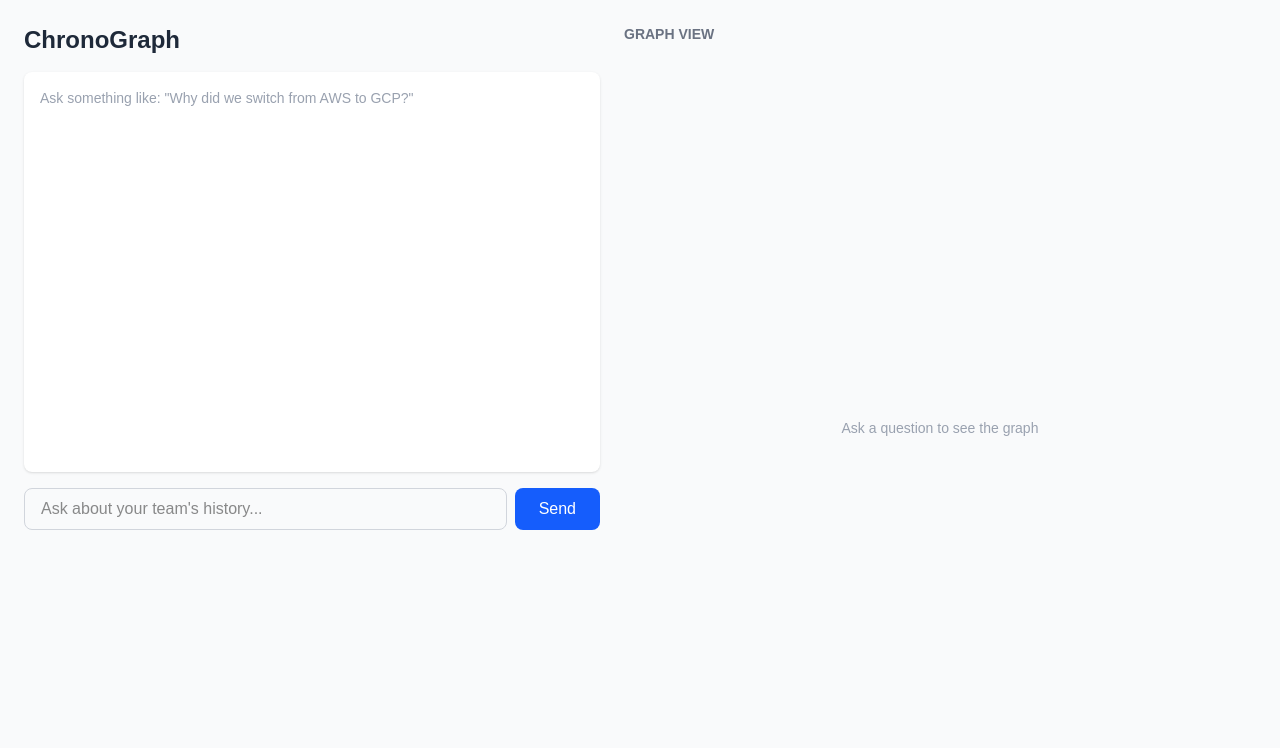
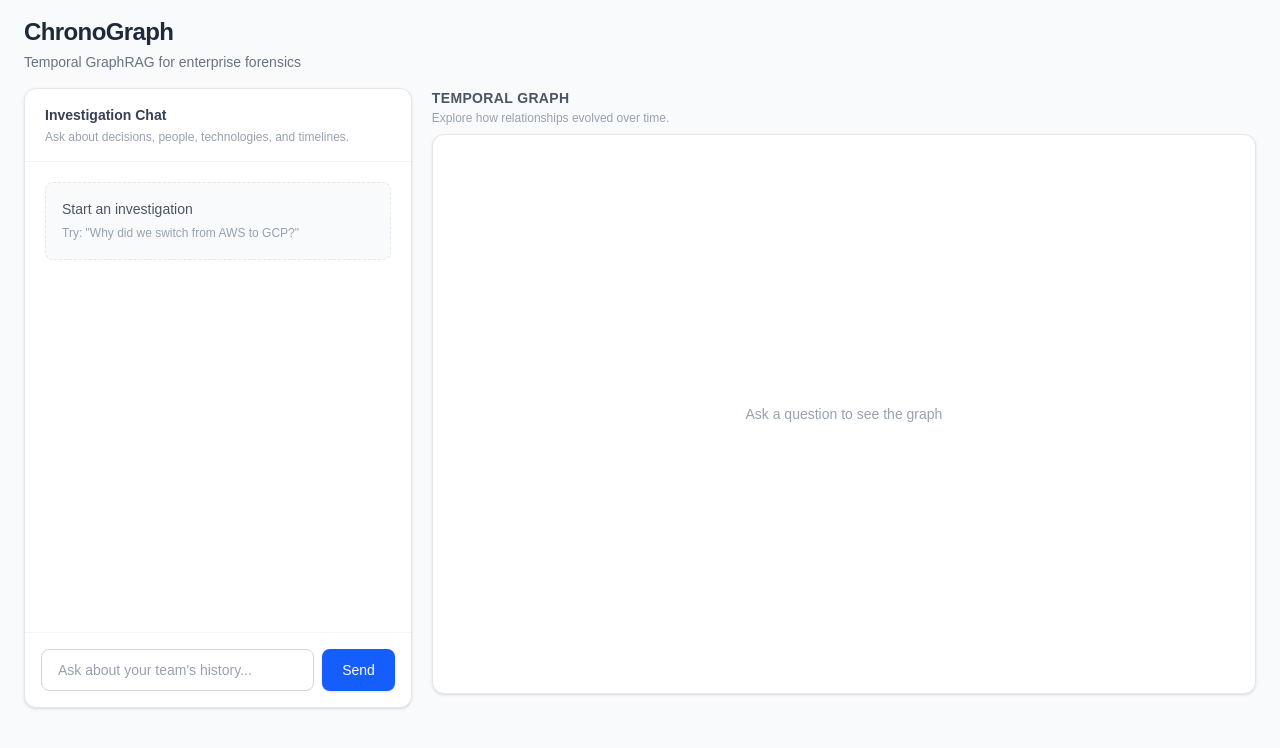
Before and after one commit to kvaishnav88/ChronoGraph, a Next.js app in the folder frontend/: page / in a window 1280 px wide. Shown: the top 748 px of the page. Built offline with nearby package versions, Linux system fonts and the light colour scheme.

Commit message:
feat: improve ChronoGraph investigation UI

```diff
--- a/frontend/app/page.js
+++ b/frontend/app/page.js
@@ -1,8 +1,8 @@
 "use client";
 
-import { useState } from "react";
 import GraphView from "@/components/GraphView";
 import NaiveCompare from "@/components/NaiveCompare";
+import { useState } from "react";
 
 const API_URL = "http://127.0.0.1:8000";
 
@@ -24,7 +24,10 @@ export default function Home() {
       const res = await fetch(`${API_URL}/chat`, {
         method: "POST",
         headers: { "Content-Type": "application/json" },
-        body: JSON.stringify({ question, session_id: "web-session-1" }),
+        body: JSON.stringify({
+          question,
+          session_id: "web-session-1",
+        }),
       });
 
       if (!res.ok) {
@@ -35,9 +38,17 @@ export default function Home() {
 
       setMessages((prev) => [
         ...prev,
-        { role: "assistant", content: data.answer, citations: data.citations },
+        {
+          role: "assistant",
+          content: data.answer,
+          citations: data.citations,
+        },
       ]);
-      setGraphData({ nodes: data.nodes, edges: data.edges });
+
+      setGraphData({
+        nodes: data.nodes,
+        edges: data.edges,
+      });
     } catch (err) {
       setMessages((prev) => [
         ...prev,
@@ -52,37 +63,79 @@ export default function Home() {
   }
 
   return (
-    <main className="flex min-h-screen bg-gray-50 p-6 gap-6">
-      <div className="w-full max-w-xl">
-        <h1 className="text-2xl font-bold mb-4 text-gray-800">ChronoGraph</h1>
+    <main className="min-h-screen bg-gray-50 px-4 py-4 sm:px-6">
+      <div className="mx-auto max-w-[1600px]">
+        {/* Header */}
+        <header className="mb-4">
+          <h1 className="text-2xl font-bold tracking-tight text-gray-800">
+            ChronoGraph
+          </h1>
+          <p className="mt-1 text-sm text-gray-500">
+            Temporal GraphRAG for enterprise forensics
+          </p>
+        </header>
 
-        <div className="bg-white rounded-lg shadow p-4 mb-4 min-h-[400px] flex flex-col gap-4">
+        <div className="grid grid-cols-1 gap-5 xl:grid-cols-[minmax(360px,0.8fr)_minmax(650px,1.7fr)]">
+          {/* Chat panel */}
+          <section className="min-w-0">
+            <div className="flex min-h-[620px] flex-col rounded-xl border border-gray-200 bg-white shadow-sm">
+              {/* Chat header */}
+              <div className="border-b border-gray-100 px-5 py-4">
+                <h2 className="text-sm font-semibold text-gray-700">
+                  Investigation Chat
+                </h2>
+                <p className="mt-1 text-xs text-gray-400">
+                  Ask about decisions, people, technologies, and timelines.
+                </p>
+              </div>
+
+              {/* Messages */}
+              <div className="flex-1 space-y-4 overflow-y-auto p-5">
                 {messages.length === 0 && (
-            <p className="text-gray-400 text-sm">
-              Ask something like: &quot;Why did we switch from AWS to GCP?&quot;
+                  <div className="rounded-lg border border-dashed border-gray-200 bg-gray-50 p-4">
+                    <p className="text-sm font-medium text-gray-600">
+                      Start an investigation
                     </p>
+                    <p className="mt-1 text-xs leading-5 text-gray-400">
+                      Try: &quot;Why did we switch from AWS to GCP?&quot;
+                    </p>
+                  </div>
                 )}
 
                 {messages.map((msg, i) => (
                   <div
                     key={i}
-              className={msg.role === "user" ? "self-end max-w-[80%]" : "self-start max-w-[80%]"}
+                    className={
+                      msg.role === "user"
+                        ? "ml-auto max-w-[88%]"
+                        : "mr-auto max-w-[96%]"
+                    }
                   >
                     <div
                       className={
                         msg.role === "user"
-                    ? "bg-blue-600 text-white rounded-lg px-4 py-2"
-                    : "bg-gray-100 text-gray-800 rounded-lg px-4 py-2"
+                          ? "rounded-xl rounded-br-sm bg-blue-600 px-4 py-3 text-sm leading-6 text-white shadow-sm"
+                          : "rounded-xl rounded-bl-sm border border-gray-200 bg-gray-50 px-4 py-3 text-sm leading-6 text-gray-800"
                       }
                     >
                       {msg.content}
                     </div>
 
                     {msg.citations && msg.citations.length > 0 && (
-                <div className="mt-2 text-xs text-gray-500 space-y-1">
+                      <div className="mt-2 space-y-1 rounded-lg border border-gray-100 bg-white p-3">
+                        <p className="mb-1 text-[11px] font-semibold uppercase tracking-wide text-gray-400">
+                          Evidence
+                        </p>
+
                         {msg.citations.map((c) => (
-                    <div key={c.marker}>
-                      [{c.marker}] {c.timestamp} — {c.source_id}: &quot;{c.excerpt}&quot;
+                          <div
+                            key={c.marker}
+                            className="text-[11px] leading-4 text-gray-500"
+                          >
+                            <span className="font-semibold text-gray-600">
+                              [{c.marker}]
+                            </span>{" "}
+                            {c.timestamp} — {c.source_id}: &quot;{c.excerpt}&quot;
                           </div>
                         ))}
                       </div>
@@ -94,30 +147,57 @@ export default function Home() {
                   </div>
                 ))}
 
-          {loading && <p className="text-gray-400 text-sm">Thinking...</p>}
+                {loading && (
+                  <div className="mr-auto rounded-xl border border-gray-200 bg-gray-50 px-4 py-3 text-sm text-gray-400">
+                    Analyzing the temporal graph...
+                  </div>
+                )}
               </div>
 
+              {/* Input */}
+              <div className="border-t border-gray-100 p-4">
                 <div className="flex gap-2">
                   <input
-            className="flex-1 border border-gray-300 rounded-lg px-4 py-2 focus:outline-none focus:ring-2 focus:ring-blue-500"
+                    className="min-w-0 flex-1 rounded-lg border border-gray-300 bg-white px-4 py-2.5 text-sm text-gray-800 outline-none transition placeholder:text-gray-400 focus:border-blue-500 focus:ring-2 focus:ring-blue-100"
                     value={input}
                     onChange={(e) => setInput(e.target.value)}
-            onKeyDown={(e) => e.key === "Enter" && sendMessage()}
+                    onKeyDown={(e) =>
+                      e.key === "Enter" && sendMessage()
+                    }
                     placeholder="Ask about your team's history..."
                   />
+
                   <button
                     onClick={sendMessage}
                     disabled={loading}
-            className="bg-blue-600 text-white rounded-lg px-6 py-2 disabled:opacity-50"
+                    className="rounded-lg bg-blue-600 px-5 py-2.5 text-sm font-medium text-white shadow-sm transition hover:bg-blue-700 disabled:cursor-not-allowed disabled:opacity-50"
                   >
-            Send
+                    {loading ? "..." : "Send"}
                   </button>
                 </div>
               </div>
+            </div>
+          </section>
 
-      <div className="flex-1">
-        <h2 className="text-sm font-semibold text-gray-500 mb-2">GRAPH VIEW</h2>
-        <GraphView nodes={graphData.nodes} edges={graphData.edges} />
+          {/* Graph panel */}
+          <section className="min-w-0">
+            <div className="mb-2 flex items-center justify-between">
+              <div>
+                <h2 className="text-sm font-semibold tracking-wide text-gray-600">
+                  TEMPORAL GRAPH
+                </h2>
+                <p className="mt-0.5 text-xs text-gray-400">
+                  Explore how relationships evolved over time.
+                </p>
+              </div>
+            </div>
+
+            <GraphView
+              nodes={graphData.nodes}
+              edges={graphData.edges}
+            />
+          </section>
+        </div>
       </div>
     </main>
   );
--- a/frontend/components/GraphView.js
+++ b/frontend/components/GraphView.js
@@ -1,12 +1,16 @@
 "use client";
 
 import { useMemo, useState, useEffect } from "react";
-import ReactFlow, { Background, Controls } from "reactflow";
+import ReactFlow, {
+  Background,
+  Controls,
+  Position,
+} from "reactflow";
 import "reactflow/dist/style.css";
 
-export default function GraphView({ nodes, edges }) {
+export default function GraphView({ nodes = [], edges = [] }) {
   const sortedTimestamps = useMemo(() => {
-    const unique = [...new Set(edges.map((e) => e.timestamp))];
+    const unique = [...new Set(edges.map((e) => e.timestamp).filter(Boolean))];
     return unique.sort();
   }, [edges]);
 
@@ -14,87 +18,189 @@ export default function GraphView({ nodes, edges }) {
   const [playing, setPlaying] = useState(false);
 
   useEffect(() => {
-    setCutoffIndex(sortedTimestamps.length - 1);
+    setCutoffIndex(Math.max(sortedTimestamps.length - 1, 0));
     setPlaying(false);
   }, [sortedTimestamps]);
 
   useEffect(() => {
     if (!playing) return;
+
     if (cutoffIndex >= sortedTimestamps.length - 1) {
       setPlaying(false);
       return;
     }
-    const timer = setTimeout(() => setCutoffIndex((i) => i + 1), 900);
+
+    const timer = setTimeout(() => {
+      setCutoffIndex((i) => i + 1);
+    }, 900);
+
     return () => clearTimeout(timer);
   }, [playing, cutoffIndex, sortedTimestamps.length]);
 
   const cutoffDate = sortedTimestamps[cutoffIndex];
 
   const { flowNodes, flowEdges } = useMemo(() => {
-    if (!cutoffDate) return { flowNodes: [], flowEdges: [] };
+    if (!cutoffDate) {
+      return { flowNodes: [], flowEdges: [] };
+    }
 
-    const visibleEdges = edges.filter((e) => e.timestamp <= cutoffDate);
+    const visibleEdges = edges.filter(
+      (e) => e.timestamp && e.timestamp <= cutoffDate
+    );
+
     const visibleNodeIds = new Set();
+
     visibleEdges.forEach((e) => {
       visibleNodeIds.add(e.source);
       visibleNodeIds.add(e.target);
     });
 
-    const personNodes = nodes.filter((n) => n.type === "Person" && visibleNodeIds.has(n.id));
-    const techNodes = nodes.filter((n) => n.type === "Technology" && visibleNodeIds.has(n.id));
+    const personNodes = nodes.filter(
+      (n) =>
+        n.type === "Person" &&
+        visibleNodeIds.has(n.id)
+    );
 
+    const techNodes = nodes.filter(
+      (n) =>
+        n.type === "Technology" &&
+        visibleNodeIds.has(n.id)
+    );
+
+    /*
+     * Keep people on the left and technologies on the right.
+     * The larger vertical spacing reduces overlapping connections.
+     */
     const flowNodes = [
       ...personNodes.map((n, i) => ({
         id: n.id,
         data: { label: n.label },
-        position: { x: 50, y: i * 100 + 20 },
-        style: { background: "#DBEAFE", border: "1px solid #3B82F6", borderRadius: 8, padding: 8 },
+        position: {
+          x: 80,
+          y: i * 150 + 35,
+        },
+        sourcePosition: Position.Right,
+        targetPosition: Position.Right,
+        style: {
+          background: "#DBEAFE",
+          border: "1.5px solid #3B82F6",
+          borderRadius: 10,
+          padding: "12px 18px",
+          minWidth: 180,
+          textAlign: "center",
+          fontSize: 16,
+          fontWeight: 500,
+        },
       })),
+
       ...techNodes.map((n, i) => ({
         id: n.id,
         data: { label: n.label },
-        position: { x: 400, y: i * 100 + 20 },
-        style: { background: "#FEF3C7", border: "1px solid #F59E0B", borderRadius: 8, padding: 8 },
+        position: {
+          x: 620,
+          y: i * 150 + 35,
+        },
+        sourcePosition: Position.Left,
+        targetPosition: Position.Left,
+        style: {
+          background: "#FEF3C7",
+          border: "1.5px solid #F59E0B",
+          borderRadius: 10,
+          padding: "12px 18px",
+          minWidth: 180,
+          textAlign: "center",
+          fontSize: 16,
+          fontWeight: 500,
+        },
       })),
     ];
 
-    const flowEdges = visibleEdges.map((e, i) => ({
-      id: `e${i}-${e.source}-${e.target}`,
-      source: e.source,
-      target: e.target,
-      label: e.label.replace(/_/g, " ").toLowerCase(),
-      style: { stroke: "#94A3B8" },
-      labelStyle: { fontSize: 10, fill: "#64748B" },
-    }));
+    /*
+     * Give repeated relationships slightly different routing offsets.
+     * This prevents multiple historical events between the same nodes
+     * from appearing as one thick/overlapping line.
+     */
+    const pairCounts = new Map();
+
+    const flowEdges = visibleEdges.map((e, i) => {
+      const pairKey = `${e.source}-${e.target}`;
+      const pairIndex = pairCounts.get(pairKey) || 0;
+
+      pairCounts.set(pairKey, pairIndex + 1);
+
+      const offsets = [20, 45, 70, 95];
+      const offset = offsets[pairIndex % offsets.length];
+
+      return {
+        id: `e${i}-${e.source}-${e.target}-${e.timestamp}`,
+        source: e.source,
+        target: e.target,
+        type: "smoothstep",
+        label: e.label.replace(/_/g, " ").toLowerCase(),
+        pathOptions: {
+          offset,
+          borderRadius: 12,
+        },
+        style: {
+          stroke: "#94A3B8",
+          strokeWidth: 1.5,
+        },
+        labelStyle: {
+          fontSize: 11,
+          fill: "#475569",
+        },
+        labelBgStyle: {
+          fill: "#ffffff",
+          fillOpacity: 0.9,
+        },
+        labelBgPadding: [4, 2],
+        labelBgBorderRadius: 4,
+      };
+    });
 
     return { flowNodes, flowEdges };
   }, [nodes, edges, cutoffDate]);
 
   if (!nodes || nodes.length === 0) {
     return (
-      <div className="flex items-center justify-center h-full text-gray-400 text-sm">
+      <div className="flex h-[560px] items-center justify-center rounded-xl border border-gray-200 bg-white text-sm text-gray-400 shadow-sm">
         Ask a question to see the graph
       </div>
     );
   }
 
   return (
-    <div className="bg-white rounded-lg shadow border border-gray-200">
-      <div className="px-4 pt-3 pb-2 border-b border-gray-100">
-        <div className="flex items-center justify-between mb-2">
-          <span className="text-xs font-medium text-gray-600">
-            As of: {cutoffDate} &middot; event {cutoffIndex + 1} of {sortedTimestamps.length}
-          </span>
+    <div className="overflow-hidden rounded-xl border border-gray-200 bg-white shadow-sm">
+      {/* Timeline header */}
+      <div className="border-b border-gray-100 px-5 pb-4 pt-4">
+        <div className="mb-3 flex items-center justify-between gap-4">
+          <div>
+            <p className="text-xs font-medium uppercase tracking-wide text-gray-400">
+              Timeline
+            </p>
+
+            <p className="mt-1 text-sm font-medium text-gray-700">
+              As of {cutoffDate}
+              <span className="ml-2 text-xs font-normal text-gray-400">
+                Event {cutoffIndex + 1} of {sortedTimestamps.length}
+              </span>
+            </p>
+          </div>
+
           <button
             onClick={() => {
-              if (cutoffIndex >= sortedTimestamps.length - 1) setCutoffIndex(0);
+              if (cutoffIndex >= sortedTimestamps.length - 1) {
+                setCutoffIndex(0);
+              }
+
               setPlaying((p) => !p);
             }}
-            className="text-xs bg-blue-600 text-white rounded px-3 py-1"
+            className="rounded-lg bg-blue-600 px-4 py-2 text-xs font-medium text-white shadow-sm transition hover:bg-blue-700"
           >
             {playing ? "Pause" : "▶ Play"}
           </button>
         </div>
+
         <input
           type="range"
           min={0}
@@ -104,12 +210,23 @@ export default function GraphView({ nodes, edges }) {
             setPlaying(false);
             setCutoffIndex(Number(e.target.value));
           }}
-          className="w-full"
+          className="w-full cursor-pointer"
         />
       </div>
-      <div style={{ height: "440px" }}>
-        <ReactFlow nodes={flowNodes} edges={flowEdges} fitView>
-          <Background />
+
+      {/* Graph */}
+      <div className="h-[560px]">
+        <ReactFlow
+          nodes={flowNodes}
+          edges={flowEdges}
+          fitView
+          fitViewOptions={{
+            padding: 0.2,
+          }}
+          minZoom={0.5}
+          maxZoom={1.5}
+        >
+          <Background gap={20} size={1} />
           <Controls />
         </ReactFlow>
       </div>
```
Lines whose indentation alone changed are shown as unchanged.
